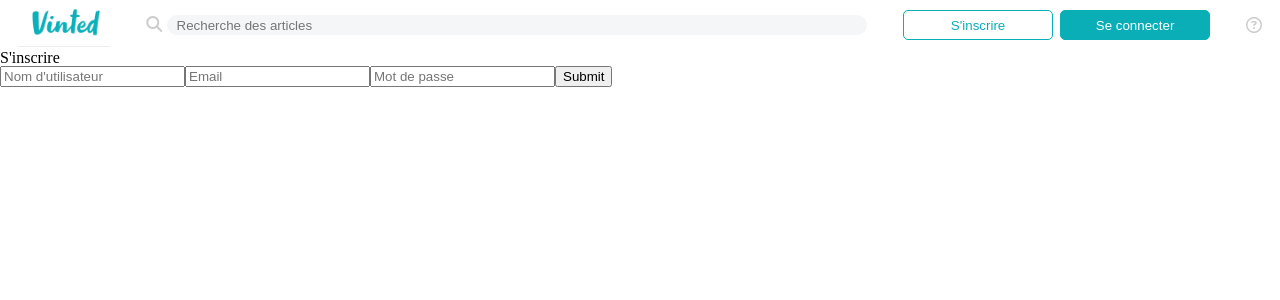
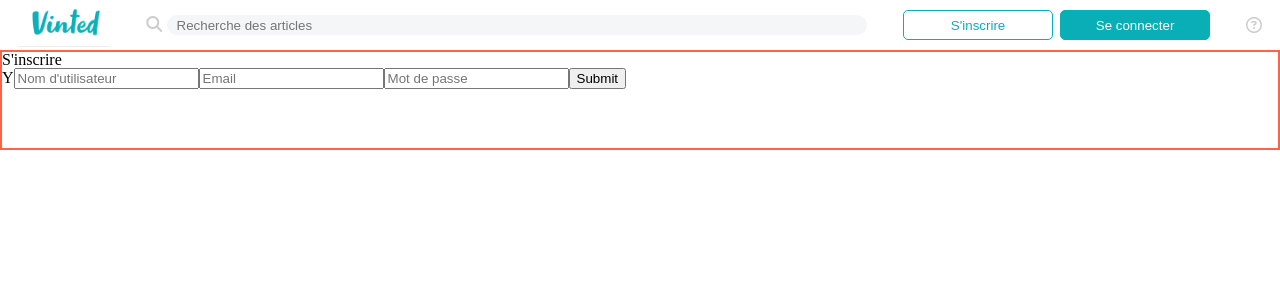
Before and after one commit to MaxFmr/vinted-react-front, a React (Create React App) app: page /signup in a window 1280 px wide. Shown: the top 300 px of the page. Built offline with nearby package versions, Linux system fonts and the light colour scheme.

Commit message:
changement d'API(api perso)

```diff
--- a/src/App.css
+++ b/src/App.css
@@ -123,3 +123,8 @@ header button {
 .product-page img {
   object-fit: cover;
 }
+
+.signup-form {
+  border: tomato solid 2px;
+  height: 100px;
+}
--- a/src/components/Home.js
+++ b/src/components/Home.js
@@ -11,7 +11,7 @@ const Home = () => {
     const fetchData = async () => {
       try {
         const response = await axios.get(
-          "https://lereacteur-vinted-api.herokuapp.com/offers"
+          "https://vinted-api-maxime.herokuapp.com/offers"
         );
         // console.log(response.data);
         setData(response.data);
--- a/src/components/Login.js
+++ b/src/components/Login.js
@@ -15,7 +15,7 @@ const Login = ({ setUser }) => {
     event.preventDefault();
     try {
       const response = await axios.post(
-        "https://lereacteur-vinted-api.herokuapp.com/user/login",
+        "https://vinted-api-maxime.herokuapp.com/user/login",
         {
           email: email,
           password: password,
--- a/src/components/Product.js
+++ b/src/components/Product.js
@@ -12,7 +12,7 @@ const Product = () => {
     const fetchData = async () => {
       try {
         const response = await axios.get(
-          `https://lereacteur-vinted-api.herokuapp.com/offer/${id}`
+          `https://vinted-api-maxime.herokuapp.com/offer/${id}`
         );
         console.log(response.data);
         setData(response.data);
--- a/src/components/Signup.js
+++ b/src/components/Signup.js
@@ -11,7 +11,7 @@ const Signup = ({ setUser }) => {
     event.preventDefault();
     try {
       const response = await axios.post(
-        "https://lereacteur-vinted-api.herokuapp.com/user/signup",
+        "https://vinted-api-maxime.herokuapp.com/user/signup",
         {
           email: email,
           username: username,
@@ -32,8 +32,9 @@ const Signup = ({ setUser }) => {
   };
 
   return (
+    <div className="signup-form">
       <form onSubmit={handleSubmit}>
-      <h1>S'inscrire</h1>
+        <h1>S'inscrire</h1>Y
         <input
           type="text"
           placeholder="Nom d'utilisateur"
@@ -58,6 +59,7 @@ const Signup = ({ setUser }) => {
         />
         <input type="submit" onClick={() => navigate("/")} />
       </form>
+    </div>
   );
 };
 
```
Lines whose indentation alone changed are shown as unchanged.
